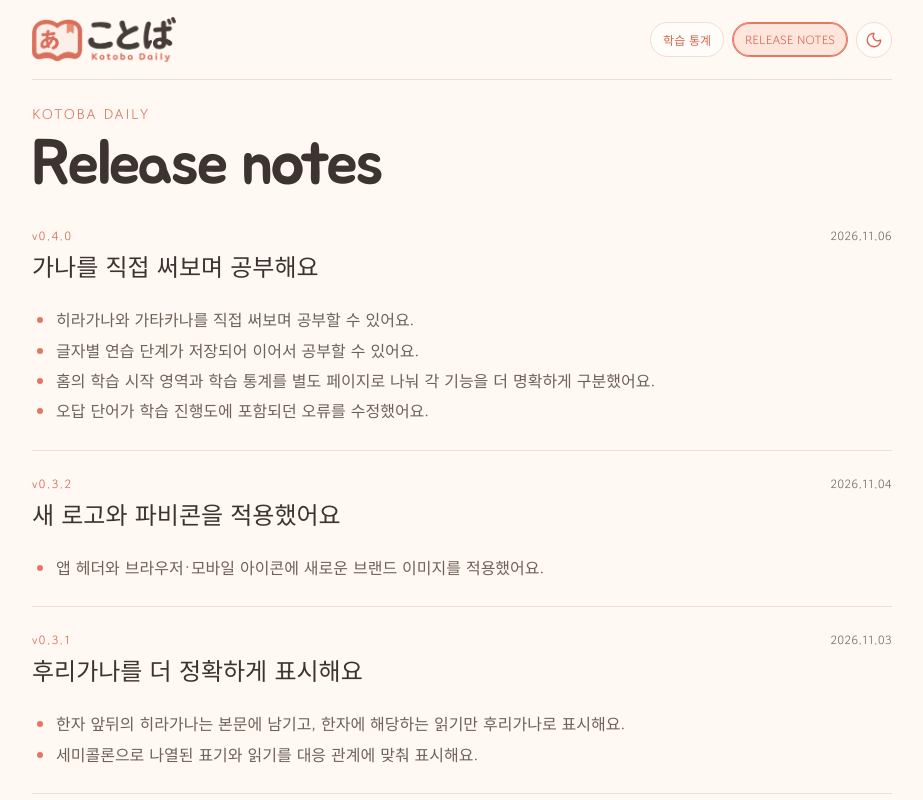
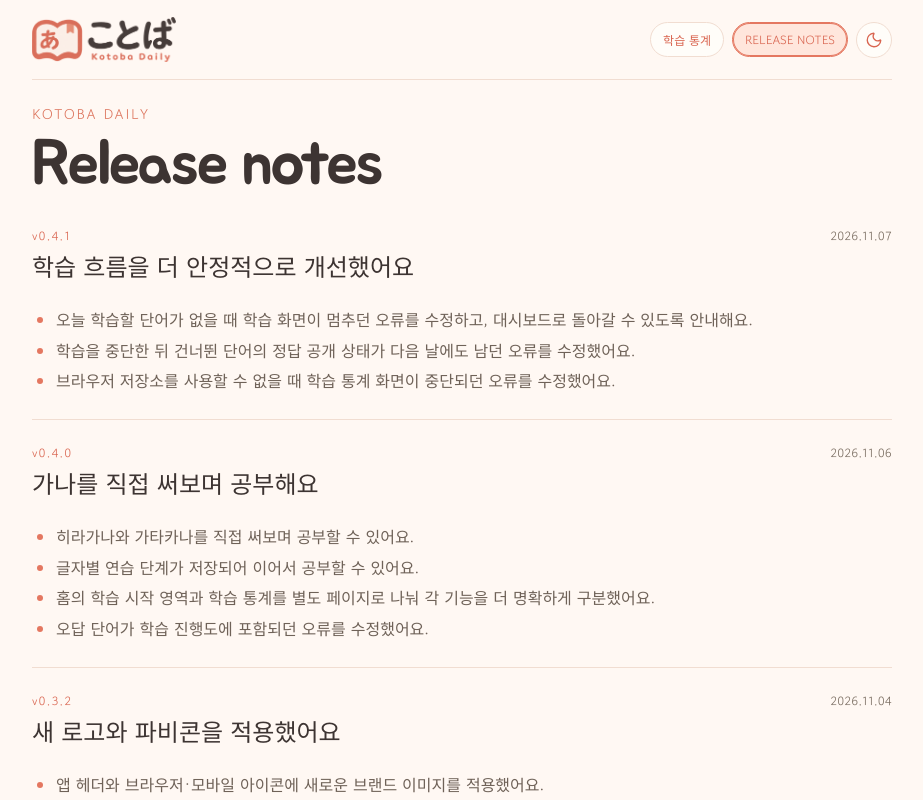
Before and after one commit to serene1004/kotoba-daily, a React (Vite) app: page /updates in a window 1280 px wide. Shown: the top 800 px of the page, without its empty margins (178-1101 px from the left). Built offline with nearby package versions, Linux system fonts and the light colour scheme.

Commit message:
docs(release): add 0.4.1 release notes

```diff
--- a/package.json
+++ b/package.json
@@ -1,7 +1,7 @@
 {
   "name": "kotoba-daily",
   "private": true,
-  "version": "0.4.0",
+  "version": "0.4.1",
   "packageManager": "pnpm@11.17.0",
   "type": "module",
   "scripts": {
--- a/src/data/releases.ts
+++ b/src/data/releases.ts
@@ -6,6 +6,16 @@ export type Release = {
 };
 
 export const releases: Release[] = [
+  {
+    version: '0.4.1',
+    date: '2026.11.07',
+    title: '학습 흐름을 더 안정적으로 개선했어요',
+    changes: [
+      '오늘 학습할 단어가 없을 때 학습 화면이 멈추던 오류를 수정하고, 대시보드로 돌아갈 수 있도록 안내해요.',
+      '학습을 중단한 뒤 건너뛴 단어의 정답 공개 상태가 다음 날에도 남던 오류를 수정했어요.',
+      '브라우저 저장소를 사용할 수 없을 때 학습 통계 화면이 중단되던 오류를 수정했어요.',
+    ],
+  },
   {
     version: '0.4.0',
     date: '2026.11.06',
```
Also changed, not shown: 1 other file (tests, documents, lock files or other folders).
